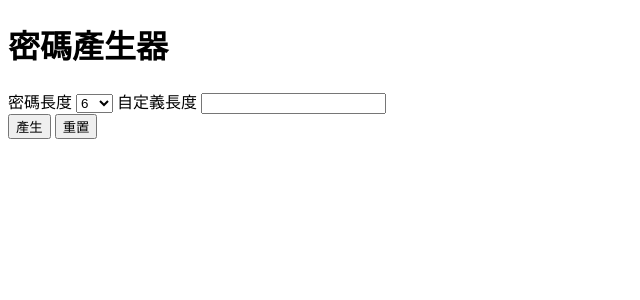
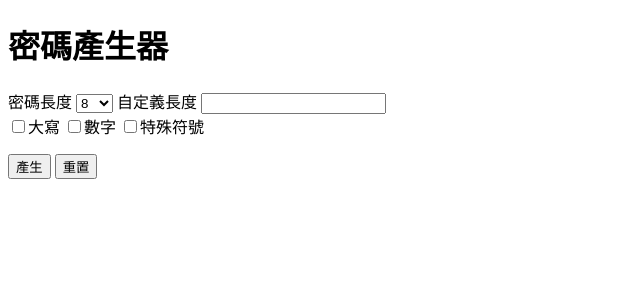
Before and after one commit to 17app001/password_generator, a Django app: template main/templates/index.html in a window 1280 px wide. Shown: the top 300 px of the page, without its empty margins (0-640 px from the left). Run offline with Django 3.2, Linux system fonts and the light colour scheme; the template is opened without the code that fills it, so the values that code supplies are empty.

Commit message:
完成功能跟邏輯測試

```diff
--- a/main/templates/index.html
+++ b/main/templates/index.html
@@ -1,26 +1,34 @@
 <!DOCTYPE html>
 <html lang="en">
+
 <head>
     <meta charset="UTF-8">
     <meta http-equiv="X-UA-Compatible" content="IE=edge">
     <meta name="viewport" content="width=device-width, initial-scale=1.0">
     <title>首頁</title>
 </head>
+
 <body>
     <h1>密碼產生器</h1>
     <form action="{% url 'password' %}">
         <label for="length">密碼長度</label>
         <select name="length" id="length">
             <option value="6">6</option>
-            <option value="6">7</option>
-            <option value="6">8</option>
-            <option value="6">9</option>
-            <option value="6">10</option>
+            <option value="7">7</option>
+            <option value="8" selected="selected">8</option>
+            <option value="9">9</option>
+            <option value="10">10</option>
         </select>
         <label for="input-length">自定義長度</label>
-        <input type="number"  name="input-length" id="input-length"><br>
-        <input type="submit" value="產生" name="generator">
-        <input type="reset" value="重置">
+        <input type="number" name="input-length" id="input-length"><br>
+        <input type="checkbox" name="uppercase" id="uppercase">大寫
+        <input type="checkbox" name="number" id="number">數字
+        <input type="checkbox" name="special" id="special">特殊符號
+        <p>
+            <input type="submit" value="產生" name="generator">
+            <input type="reset" value="重置">
+        </p>
     </form>
-   </body>
+</body>
+
 </html>
--- a/main/templates/password.html
+++ b/main/templates/password.html
@@ -1,12 +1,16 @@
 <!DOCTYPE html>
 <html lang="en">
+
 <head>
     <meta charset="UTF-8">
     <meta http-equiv="X-UA-Compatible" content="IE=edge">
     <meta name="viewport" content="width=device-width, initial-scale=1.0">
     <title>密碼</title>
 </head>
+
 <body>
     <h1>密碼為:{{password}}</h1>
+    <a href="{% url 'index' %}">首頁</a>
 </body>
+
 </html>
--- a/password/urls.py
+++ b/password/urls.py
@@ -19,6 +19,6 @@ from django.urls import path
 from main import views
 urlpatterns = [
     path("admin/", admin.site.urls),
-    path("",views.index),
+    path("",views.index,name='index'),
     path("password/",views.password,name='password')
 ]
```
Also changed, not shown: main/views.py (+21 -3 lines).
